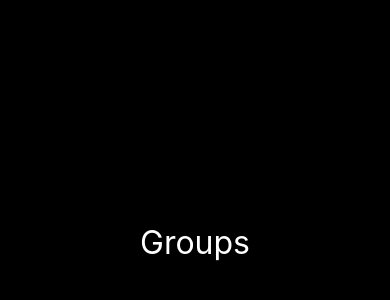
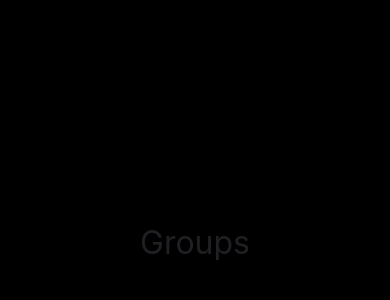
Before and after one commit to vladimiremi/ignite-reactnative, a React Native app in the folder igniteteams/: screen / in a window 390 px wide. Shown: the part 180-480 px from the top of the page. Built offline with nearby package versions, Linux system fonts and the light colour scheme.

Commit message:
chore: use theme

```diff
--- a/igniteteams/src/screens/Groups/styles.ts
+++ b/igniteteams/src/screens/Groups/styles.ts
@@ -8,6 +8,6 @@ export const Container = styled.View`
 `;
 
 export const Title = styled.Text`
-  color: #FFF;
+  color: ${({theme})=>theme.COLORS.GRAY_600};
   font-size: 32px;
 `;
```
Also changed, not shown: igniteteams/src/@types/styled.d.ts (added, +8 -0 lines).
